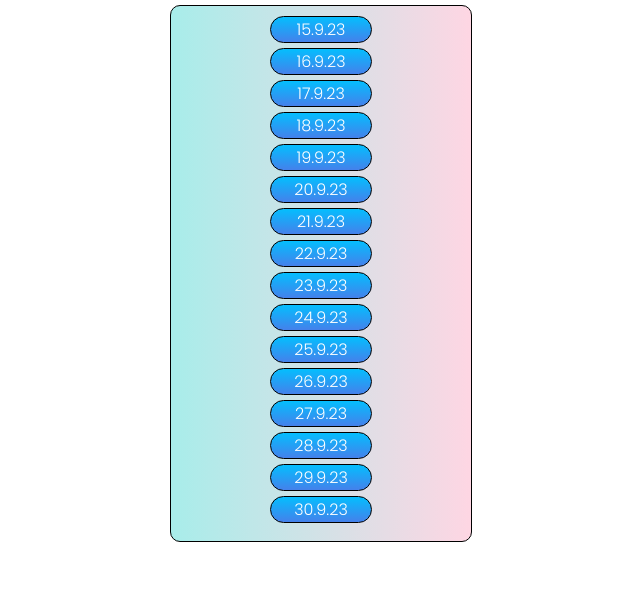
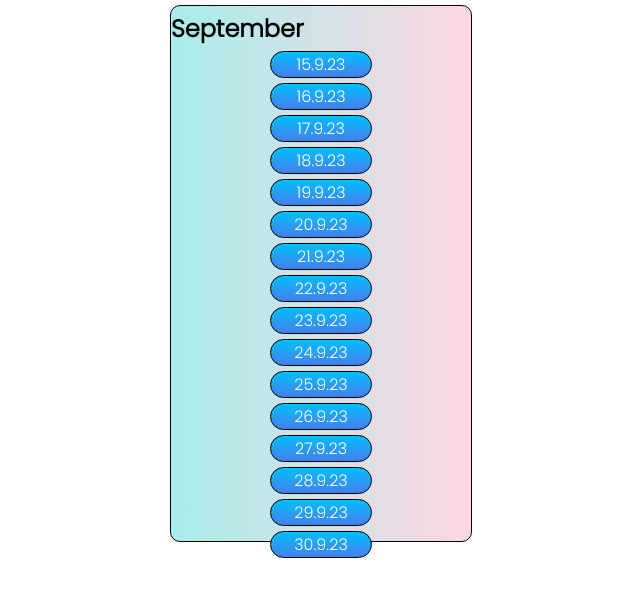
Before and after one commit to Yople2005/For-PiSi, a plain HTML site: page index.html in a window 1280 px wide. Shown: the whole page, without its empty margins (319-959 px from the left). Drawn offline with Linux system fonts and the light colour scheme.

Commit message:
Update index.html

```diff
--- a/index.html
+++ b/index.html
@@ -8,6 +8,9 @@
 </head>
 <body>
     <div class="card">
+       <div class="header">
+        <h2>September</h2>
+       </div>
         <div class="link">
             <a href="./day1.html" class="day">15.9.23</a>
         </div>
```
